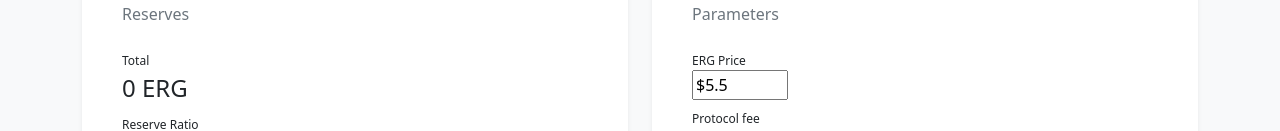
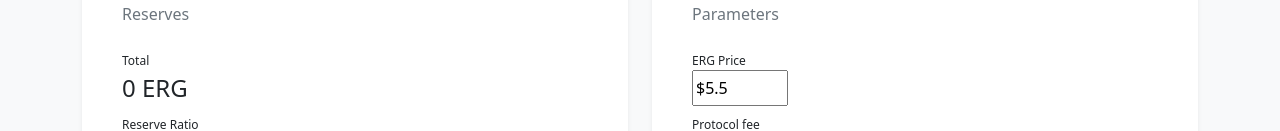
Before and after one commit to abchrisxyz/ageusdemo, a React (Create React App) app: page / in a window 1280 px wide. Shown: the part 673-804 px from the top of the page. Built offline with nearby package versions, Linux system fonts and the light colour scheme; no server answers.

Commit message:
Fix ERG price input element height

```diff
--- a/src/parameters.js
+++ b/src/parameters.js
@@ -14,6 +14,7 @@ const Parameters = ({ ergPrice, setErgPrice }) => {
           <label>ERG Price</label>
           <NumberFormat
             style={{maxWidth: '6rem'}}
+            className="py-1"
             value={ergPrice}
             thousandSeparator={true}
             allowNegative={false}
```
